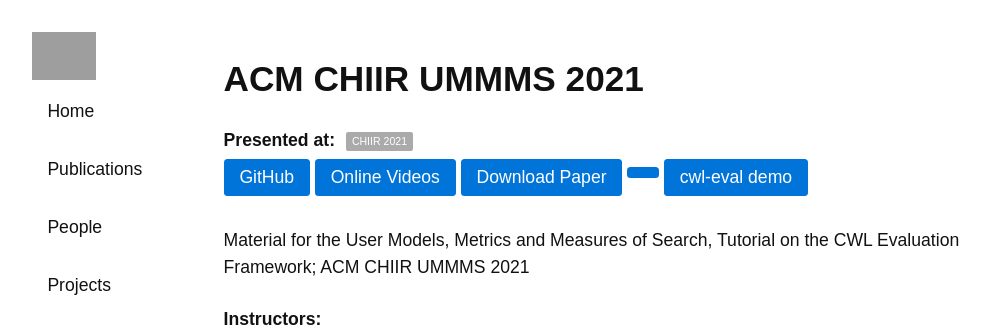
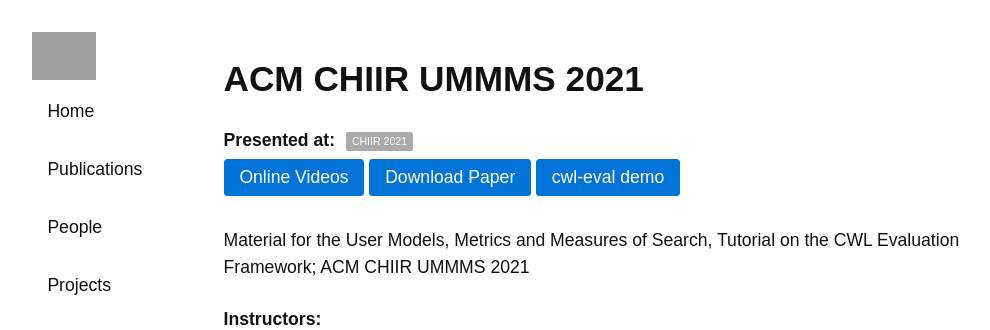
Before and after one commit to ielab/ielab.github.io, a Jekyll site: the page built from _tutorials/ummms2021.md, in a window 1280 px wide, cut to the strip 0-330 px from the top of the page. Shown: the whole strip, without its empty margins (139-1129 px from the left). Built offline with Jekyll 4.4.1, drawn with Linux system fonts in a browser that asks for light colours; grey boxes are pictures that could not be loaded.

Commit message:
slide decks

```diff
--- a/_tutorials/ummms2021.md
+++ b/_tutorials/ummms2021.md
@@ -10,14 +10,12 @@
  - name: guido-zuccon
 description: Material for the User Models, Metrics and Measures of Search, Tutorial on the CWL Evaluation Framework; ACM CHIIR UMMMS 2021
 links:
- - url: https://github.com/ielab/ummms2021
-   name: GitHub
  - url: https://www.youtube.com/playlist?list=PLgrOo-AsKcmV3pzpvFbd5SUpUMWUv2fQr
    name: Online Videos
  - url: https://dl.acm.org/doi/10.1145/3406522.3446049
    name: Download Paper
  - url: https://github.com/ireval/cwl-examples/blob/master/notebooks/SIGIR2019-Demo-CWL-PLots.ipynb
- - name: cwl-eval demo
+   name: cwl-eval demo
 
 ---
 
```
Also changed, not shown: 9 other files.
